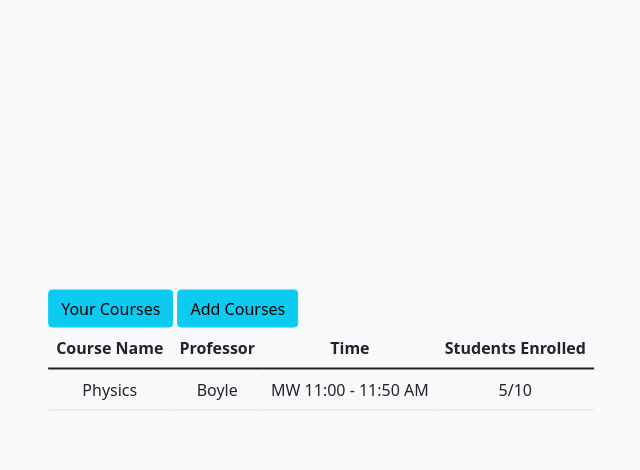
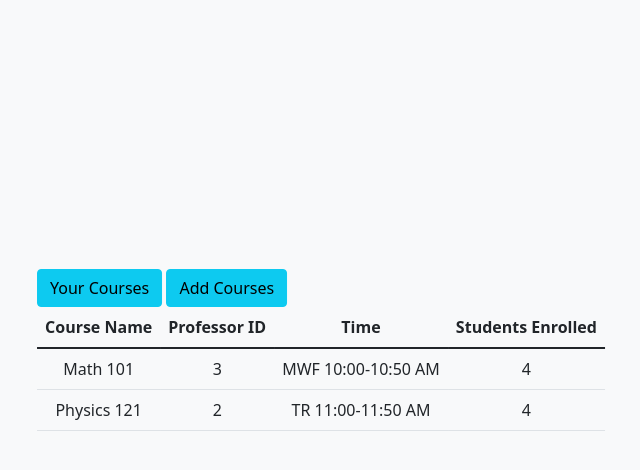
Before and after one commit to abui1016/CSE-106-Lab-8, a Flask app: a page that uses templates/student.html in a window 1280 px wide. Shown: the part 42-512 px from the top of the page, without its empty margins (319-959 px from the left). Run offline with Flask 2, Linux system fonts and the light colour scheme; data comes from the database, SQL or seed files in the repository; some libraries are stand-ins or nearby versions.

Commit message:
submitting version

```diff
--- a/app.py
+++ b/app.py
@@ -1,4 +1,4 @@
-from flask import Flask, render_template, url_for, request, redirect
+from flask import Flask, render_template, url_for, request, redirect, session
 from flask_sqlalchemy import SQLAlchemy
 from flask_admin import Admin
 from flask_admin.contrib.sqla import ModelView
@@ -78,16 +78,35 @@ def loginView():
 @app.route("/student/<string:name>", methods=['POST', 'GET'])
 def studentView(name):
     classes = Course.query.all()
-    print(classes[0].course_name)
+    # teachering_course = Teacher.query.filter_by(id=classes.teacher_id).all()
+    id_list = []
+    course_list = []
+    found_student = Student.query.filter_by(name=name).first()
+    student_enroll = Enrollment.query.filter_by(student_id=found_student.id).all()
+    for i in student_enroll:
+        # print(i.course_id)
+        id_list.append(i.course_id)
+    for i in id_list:
+        student_courses = Course.query.filter_by(id=i).first()
+        course_list.append(student_courses)
+
+
+    # teach = Teacher.query.join(Course, Course.teacher_id == Teacher.id).all()
+    # print(teach.name)
+    # tname = Teacher.query.filter_by(id=classes.teacher_id).all()
     if request.method == 'POST':
-        return render_template("student.html", name=name)
-    return render_template("student.html", name=name, classes=classes)
+        return render_template("student.html", name=name, courses=course_list, classes=classes)
+    return render_template("student.html", name=name, courses=course_list, classes=classes)
 
 @app.route("/teacher/<string:name>", methods=['POST', 'GET'])
 def teacherView(name):
+    found_teacher = Teacher.query.filter_by(name=name).first()
+    courses = Course.query.filter_by(teacher_id=found_teacher.id).all()
+    session['teacher_name'] = found_teacher.name
+    print(session.get('teacher_name'))
     if request.method == 'POST':
-        return render_template("teacher.html", name=name)
-    return render_template("teacher.html", name=name)
+        return render_template("teacher.html", name=name, courses=courses)
+    return render_template("teacher.html", name=name, courses=courses)
 
 @app.route("/teacher/roster", methods=['POST'])
 def rosterView(name):
--- /dev/null
+++ b/my_env/pyvenv.cfg
@@ -0,0 +1,3 @@
+home = /Library/Developer/CommandLineTools/usr/bin
+include-system-site-packages = false
+version = 3.7.3
--- a/templates/student.html
+++ b/templates/student.html
@@ -44,18 +44,20 @@
             <thead>
               <tr>
                 <th scope="col">Course Name</th>
-                <th scope="col">Professor</th>
+                <th scope="col">Professor ID</th>
                 <th class="text-center" scope="col">Time</th>
                 <th scope="col">Students Enrolled</th>
               </tr>
             </thead>
             <tbody>
+              {% for i in courses %}
               <tr>
-                <td class="text-center">Physics</td>
-                <td class="text-center">Boyle</td>
-                <td class="text-center">MW 11:00 - 11:50 AM</td>
-                <td class="text-center">5/10</td>
+                <td class="text-center">{{i.course_name}}</td>
+                <td class="text-center">{{i.teacher_id}}</td>
+                <td class="text-center">{{i.time}}</td>
+                <td class="text-center">{{i.num_enrolled}}</td>
               </tr>
+              {% endfor %}
             </tbody>
           </table>
         </div>
@@ -64,7 +66,7 @@
             <thead>
               <tr>
                 <th>Course Name</th>
-                <th>Professor</th>
+                <th>Professor ID</th>
                 <th>Time</th>
                 <th>Students Enrolled</th>
                 <th>Add Class</th>
@@ -79,7 +81,7 @@
                 <td>{{i.teacher_id}}</td>
                 <td>{{i.time}}</td>
                 <td>{{i.num_enrolled}}/{{i.capacity}}</td>
-                <td><button class="btn btn-danger">-</button></td>
+                <td><button class="btn btn-primary">+</button></td>
               </tr>
               {%endfor%}
                 <!-- <td><button class="btn btn-primary">+</button></td> -->
--- a/templates/teacher.html
+++ b/templates/teacher.html
@@ -57,7 +57,7 @@
             {% for i in courses%}
             <tr>
               <td><a href="{{url_for('rosterView')}}">{{i.course_name}}</a></td>
-              <td>{{i.teacher}}</td>
+              <td>{{i.teacher.name}}</td>
               <td>{{i.time}}</td>
               <td>{{i.num_enrolled}}</td>
             </tr>
```
Also changed, not shown: 12 other files.
